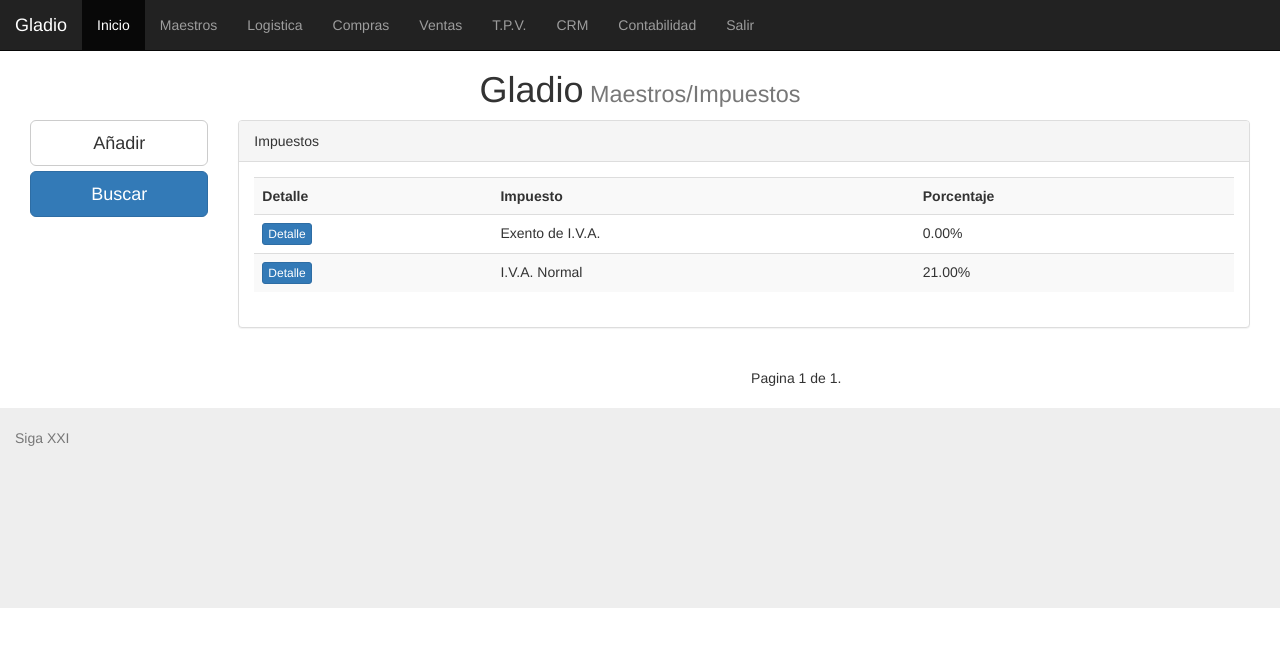
After one commit to jroca72/gladio, a Django app: page /impuesto/ in a window 1280 px wide. The commit adds this page. Shown: the top 647 px of the page. Run offline with Django 3.2, Linux system fonts and the light colour scheme; data comes from the database, SQL or seed files in the repository; both versions use the stored data as it was after the commit; some libraries are stand-ins or nearby versions.

Commit message:
impuestos listview

```diff
--- a/gladio/gladio/urls.py
+++ b/gladio/gladio/urls.py
@@ -19,13 +19,14 @@ from django.views.static import serve
 from django.contrib import admin
 from django.conf import settings
 from pugio import views
-from pugio.views import home, masters, ListaProvincia
+from pugio.views import home, masters, ListaProvincia, ListaImpuesto
 
 urlpatterns = [
     url(r'^admin/', admin.site.urls),
     url(r'^$', views.home, name='home'),
     url(r'^masters/', views.masters, name='masters'),
     url(r'^provincia/',ListaProvincia.as_view(), name = 'ListaProvincia'),
+    url(r'^impuesto/',ListaImpuesto.as_view(), name = 'ListaImpuesto'),
 ]
 
 if settings.DEBUG:
--- a/gladio/pugio/views.py
+++ b/gladio/pugio/views.py
@@ -5,7 +5,7 @@ from django.template import RequestContext
 from datetime import datetime, timedelta
 from django.utils import timezone
 from django.views.generic import ListView, DetailView
-from pugio.models import provincia
+from pugio.models import provincia,impuesto
 
 # vistas -----------------------------------------------------
 def home(request):
@@ -18,3 +18,8 @@ class ListaProvincia(ListView):
     queryset = provincia.objects.order_by('numero')
     context_object_name = 'provincia'
     paginate_by = 10
+
+class ListaImpuesto(ListView):
+	queryset = impuesto.objects.order_by('impuesto')
+	context_object_name = 'impuesto'
+	paginate_by = 10
--- /dev/null
+++ b/gladio/templates/pugio/impuesto_list.html
@@ -0,0 +1,55 @@
+{% extends "base.html" %}
+{%   load   staticfiles   %}
+
+{% block elcss %}
+{% endblock %}
+{% block titulo %} Maestros/Impuestos {% endblock %}
+{% block content %}
+<row>
+	<div class="col-md-2">
+		<a href="#" class="btn btn-default btn-lg btn-block">Añadir</a>
+		<a href="#" class="btn btn-primary btn-lg btn-block">Buscar</a>
+		<br /><br /><br />
+    </div>
+    <div class="col-md-10" >
+			<div class="panel panel-default">
+			<div class="panel-heading">Impuestos</div>
+			<div class ="panel-body">
+				{% if object_list %}
+				<div class="table-responsive">
+				<table class="table table-striped">
+					<th>Detalle</th>
+					<th>Impuesto</th>
+					<th>Porcentaje</th>
+					{% for impuesto  in object_list %}
+						<tr>
+							<td><a href="#" class="btn btn-primary btn-xs">Detalle</a></td>
+							<td>{{ impuesto.impuesto }}</td>
+							<td>{{ impuesto.porcentaje }}%</td>
+					{% endfor %}
+				  </table>
+				</div>
+		    {% else %}
+        	<p class="text-warning">No hay impuestos registrados.</p>
+        {% endif %}
+			</div>
+		</div>
+    </div>
+</row>
+<!-- paginado -->
+<row>
+	<div class="col-md-9 col-md-offset-3">
+		<nav>
+			<ul class="pager">
+				{% if page_obj.has_previous %}
+				<li class="previus"><a href="?page={{ page_obj.previous_page_number }}"><spam aria-hideen="true">&larr;</spam>Anterior</a></li>
+				{%endif%}
+				<li> Pagina {{ page_obj.number }} de {{ paginator.num_pages }}.</li>
+				{% if page_obj.has_next %}
+				<li class="next"><a href="?page={{ page_obj.next_page_number }}">Siguiente<spam aria-hideen="true">&rarr;</spam></a></li>
+				{%endif%}
+			</ul>
+		</nav>
+	</div>
+</row>
+{% endblock %}
--- a/gladio/templates/pugio/masters.html
+++ b/gladio/templates/pugio/masters.html
@@ -10,7 +10,7 @@
 		<a href="#" class="btn btn-default btn-lg btn-block">Paises</a>
 		<a href="/provincia" class="btn btn-default btn-lg btn-block">Provincias</a>
 		<a href="#" class="btn btn-default btn-lg btn-block">Monedas</a>
-		<a href="#" class="btn btn-default btn-lg btn-block">Impuestos</a>
+		<a href="/impuesto" class="btn btn-default btn-lg btn-block">Impuestos</a>
 		<a href="#" class="btn btn-default btn-lg btn-block">Formas de Pago</a>
 		<a href="#" class="btn btn-default btn-lg btn-block">Empresas</a>
 		<a href="#" class="btn btn-default btn-lg btn-block">Sucursal</a>
```
Also changed, not shown: gladio/db.sqlite3.
